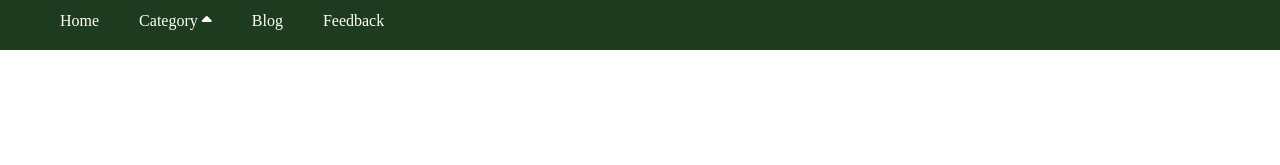
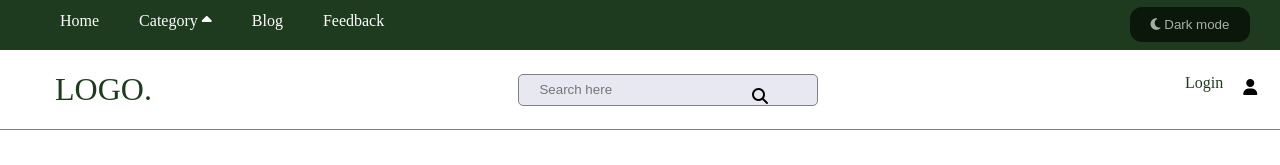
Before and after one commit to Theara123422/Cambodia-Tour, a plain HTML site: page index.html in a window 1280 px wide. Drawn offline with Linux system fonts and the light colour scheme; a web font is replaced by a local one.

Commit message:
Finished Logo

```diff
--- a/index.html
+++ b/index.html
@@ -25,7 +25,24 @@
             <li><a href="#">Blog</a></li>
             <li><a href="#">Feedback</a></li>
         </ul>
+        <button class="mode-container">
+            <i class="fa-solid fa-moon"></i>
+            Dark mode
+        </button>
     </div>
     <!-- navbar section -->
+    <!-- logo-search-container -->
+    <div class="logo-search-container">
+        <h1>LOGO.</h1>
+        <div class="search-field">
+            <input type="text" placeholder="Search here">
+            <i class="fa-solid fa-magnifying-glass search"></i>
+        </div>
+        <div class="login">
+            <p>Login</p>
+            <i class="fa-solid fa-user"></i>
+        </div>
+    </div>
+    <!-- logo-search-container -->
 </body>
 </html>
--- a/styles/main.css
+++ b/styles/main.css
@@ -13,6 +13,8 @@
     height: 50px;
     background-color: var(--navbar-background);
     font-family: var(--content-font);
+    display: flex;
+    justify-content: space-between;
 }
 .navbar-container .navbar-menu{
     display: flex;
@@ -54,3 +56,58 @@
     height: 150px;
     transition: 0.4s;
 }
+.navbar-container .mode-container{
+    width: 120px;
+    height: 70%;
+    margin: 7px 30px;
+    border: none;
+    background-color: black;
+    opacity: 0.6;
+    color: white;
+    border-radius: 12px;
+    cursor: pointer;
+}
+.navbar-container .mode-container:hover{
+    opacity: 1;
+}
+.logo-search-container{
+    width: 100%;
+    height: 80px;
+    border-bottom: 1px solid grey;
+    display: flex;
+    align-items: center;
+    justify-content: space-between;
+    font-family: var(--title-font);
+}
+.logo-search-container :first-child{
+    color: var(--navbar-background);
+    margin-left: 55px;
+    font-weight: 500;
+}
+.logo-search-container .search-field input{
+    width: 300px;
+    height: 32px;
+    border-radius: 5px;
+    border: 1px solid grey;
+    outline: none;
+    padding-left: 20px;
+    background-color: #E8E8F2;
+    position: relative;
+}
+.logo-search-container .search-field .search{
+    position: absolute;
+    top: 11.05%;
+    right: 40%;
+}
+.logo-search-container .login{
+    width: 120px;
+    height: 32px;
+    display: flex;
+    gap: 20px;
+    margin-right: 30px;
+    cursor: pointer;
+}
+.login :last-child{
+    margin-top: 5px;
+
+}
```
